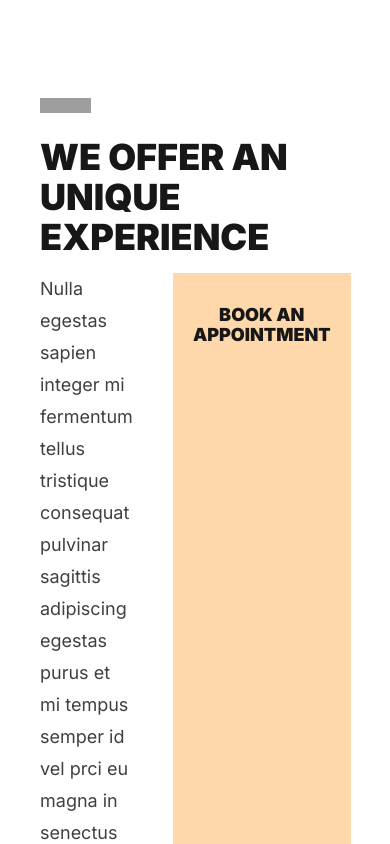
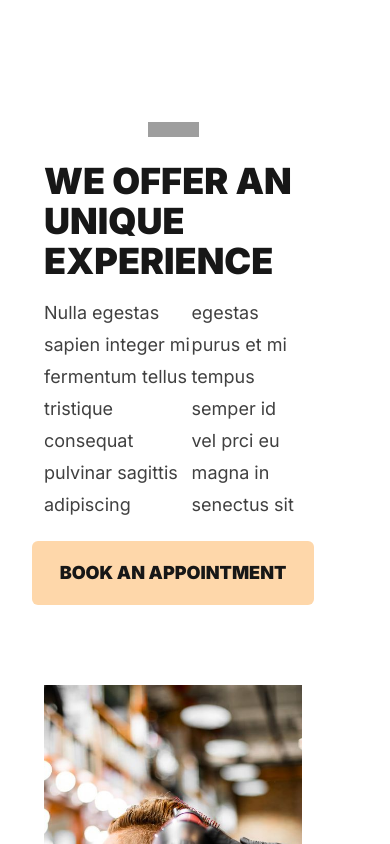
Before and after one commit to MitchellPhilmore/barbershop-webapp, a Next.js app: page / in a window 390 px wide. Shown: the part 6480-7324 px from the top of the page. Built offline with nearby package versions, Linux system fonts and the light colour scheme; no server answers; the database is empty; grey boxes are pictures that could not be loaded.

Commit message:
make "book appoinment button" on homepage responsive

```diff
--- a/src/app/components/appointment.tsx
+++ b/src/app/components/appointment.tsx
@@ -1,28 +1,34 @@
 "use client";
+
+import { Button } from "@/components/ui/button";
 
 export const Appointment = () => {
   return (
     <div className="flex flex-col items-center px-16 pt-16 max-md:pl-5 animate-fade-in-up">
-      <div   className="flex flex-col items-start px-6 mt-16 w-full max-w-[1340px] max-md:px-5 max-md:mt-10 max-md:max-w-full">
+      <div className="flex items-center flex-col items-start px-6 mt-16 w-full max-w-[1340px]  sm:flex-col">
         <img
           loading="lazy"
           src="https://cdn.builder.io/api/v1/image/assets/TEMP/6f99d5380e61ffa87e8444e6b81a9e3417b218ecb3ad4de99cc25d1edea20ede?"
           className="aspect-[3.45] w-[51px]"
         />
-        <div className="mt-6 text-6xl font-black uppercase leading-[67.2px] text-neutral-900 max-md:max-w-full max-md:text-4xl">
+        <div className="mt-6 text-6xl font-black uppercase leading-[67.2px] text-neutral-900 sm:px-0 max-md:max-w-full max-md:text-4xl">
           We offer an unique experience
         </div>
-        <div className=" flex justify-between mt-4 text-lg leading-8 text-neutral-700 max-md:max-w-full">
-          Nulla egestas sapien integer mi fermentum tellus tristique consequat
-          pulvinar sagittis adipiscing
+        <div className=" flex justify-between mt-4 text-lg leading-8 text-neutral-700 lg:flex-col  md:flex-col sm:flex-col">
+          <p>
+            Nulla egestas sapien integer mi fermentum tellus tristique consequat
+            pulvinar sagittis adipiscing
+          </p>
+
           <br />
-          egestas purus et mi tempus semper id vel prci eu magna in senectus sit
-          eget justo eget.
-          <div className=" hover:bg-orange-300 ml-10 justify-center px-7 py-8 text-lg font-black leading-5 text-center uppercase bg-orange-200 text-neutral-900 max-md:px-5">
-            Book an appointment
-          </div>
-        </div>
-
+          <p>
+            egestas purus et mi tempus semper id vel prci eu magna in senectus
+            sit
+          </p>
+        </div>{" "}
+        <Button className=" px-7 py-8 mt-5 hover:bg-orange-300 justify-center  py-8a text-lg font-black leading-5 text-center uppercase bg-orange-200 text-neutral-900 ">
+          Book an appointment
+        </Button>
         <div className="justify-center self-stretch mt-12 max-md:mt-10 max-md:max-w-full">
           <div className="flex gap-5 max-md:flex-col max-md:gap-0">
             <div className="flex flex-col w-[33%] max-md:ml-0 max-md:w-full">
```
